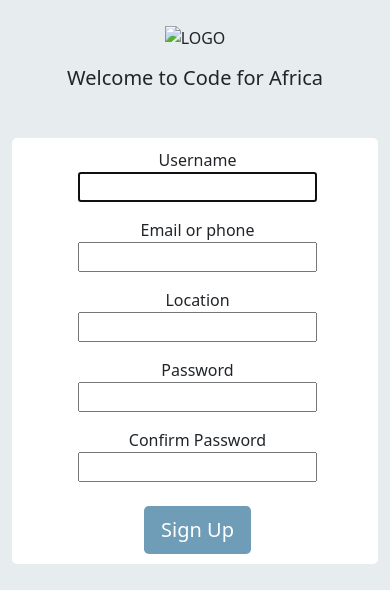
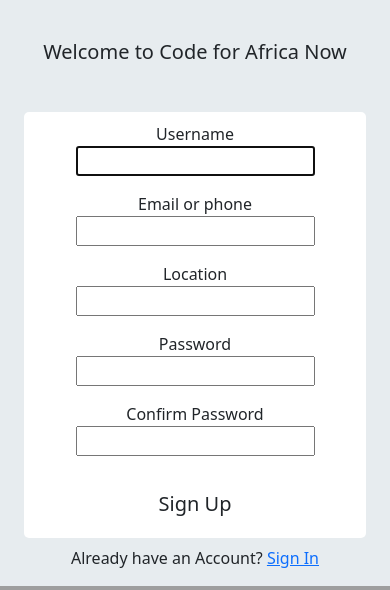
Before and after one commit to georgeokellocode/codeForAfricaNow, a Django app: page /register/ in a window 390 px wide. Shown: the top 590 px of the page. Run offline with Django 5.2, Linux system fonts and the light colour scheme; grey boxes are pictures that could not be loaded.

Commit message:
Add files via upload

```diff
--- a/templates/registration/register2.html
+++ b/templates/registration/register2.html
@@ -6,7 +6,7 @@
     <meta charset="UTF-8">
     <meta http-equiv="X-UA-Compatible" content="IE=edge">
     <meta name="viewport" content="width=device-width, initial-scale=1.0">
-    <title>Code for Africa</title>
+    <title>Code for Africa Now</title>
     <link href="{% static 'asset/css/headers.css' %}" rel="stylesheet" >
     <link href="{% static 'css/main.css' %}" rel="stylesheet" >
     <!--Fontawasome-->
@@ -19,17 +19,18 @@
 
 <body>
 
-    <div class="class">
+    <div class="row" style=" background: #E7ECEF;">
         <div class="col-md-5 login-page" style='background: #E7ECEF'>
             <div class="container-fluid pl-0 pr-0">
                 <div class="row no-gutters">
-                    <div class="col-md-12 full-height">
+                    <div class="col-md-2"></div>
+                    <div class="col-md-8 full-height">
                         <div class="login-main-left">
                             <div class="text-center mb-5 login-main-left-header pt-4">
-                                <img src="{% static 'img/favicon.png' %}" class="img-fluid" alt="LOGO">
-                                <h5 class="mt-3 mb-3">Welcome to Code for Africa</h5>
+                                {% comment %} <img src="{% static 'img/favicon.png' %}" class="img-fluid" alt="LOGO"> {% endcomment %}
+                                <h5 class="mt-3 mb-3">Welcome to Code for Africa Now</h5>
                             </div>
-                                <div class="text-center inputArea" style="padding-left: 15px">
+                                <div class="text-center inputArea">
                                     <form method="POST">
                                         {% csrf_token %}
                                         <div class="form-group">
@@ -53,20 +54,23 @@
                                             <p>{{forms.password2}}</p>
                                         </div>
                                         <div class="mt-4">
-                                            <button type="submit" style="background-color: #6F9CB7; color: #ffffff" class="btn btn-block btn-lg">Sign Up</button>
+                                            <button type="submit" style="background-color: #6F9CB7 color:#fff"   class="btn btn-block btn-lg">Sign Up</button>
                                         </div>
                                     </form>
                                 </div>
-                            <div class="text-center mt-5">
+                            <div class="text-center mt-2">
                                 <p class="light-gray">Already have an Account? <a href="{% url 'login' %}">Sign In</a></p>
                             </div>
                         </div>
                     </div>
+                    <div class="col-md-2"></div>
                 </div>
             </div>
         </div>
-        <div class="col-md-7 login-page">
-
+        <div class="col-md-7 full-height">
+            <div>
+                <img src="{% static 'img/studentscoding.jpg' %}" width="100%" height="580px" alt="LOGO">
+            </div>
         </div>
     </div>
 
```
